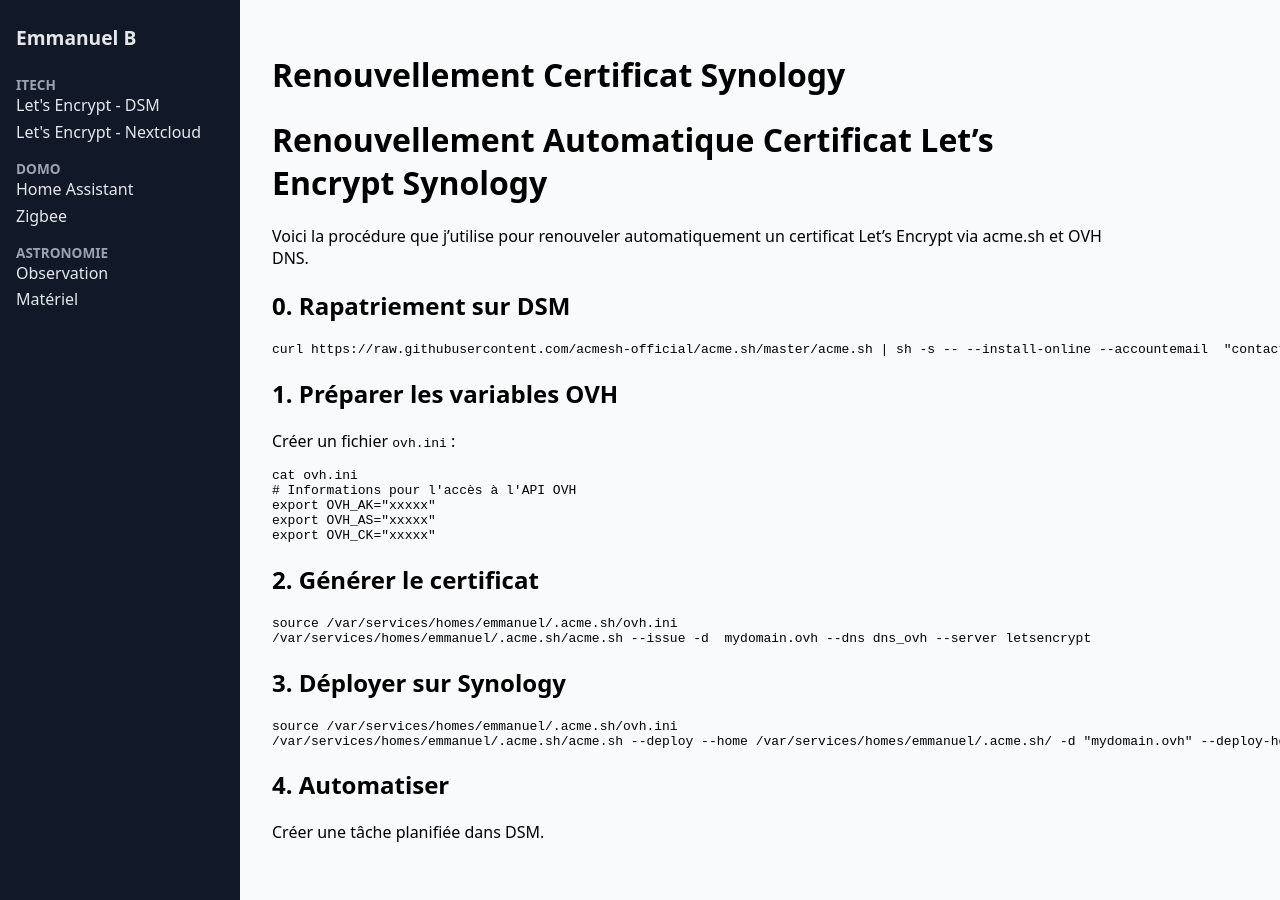
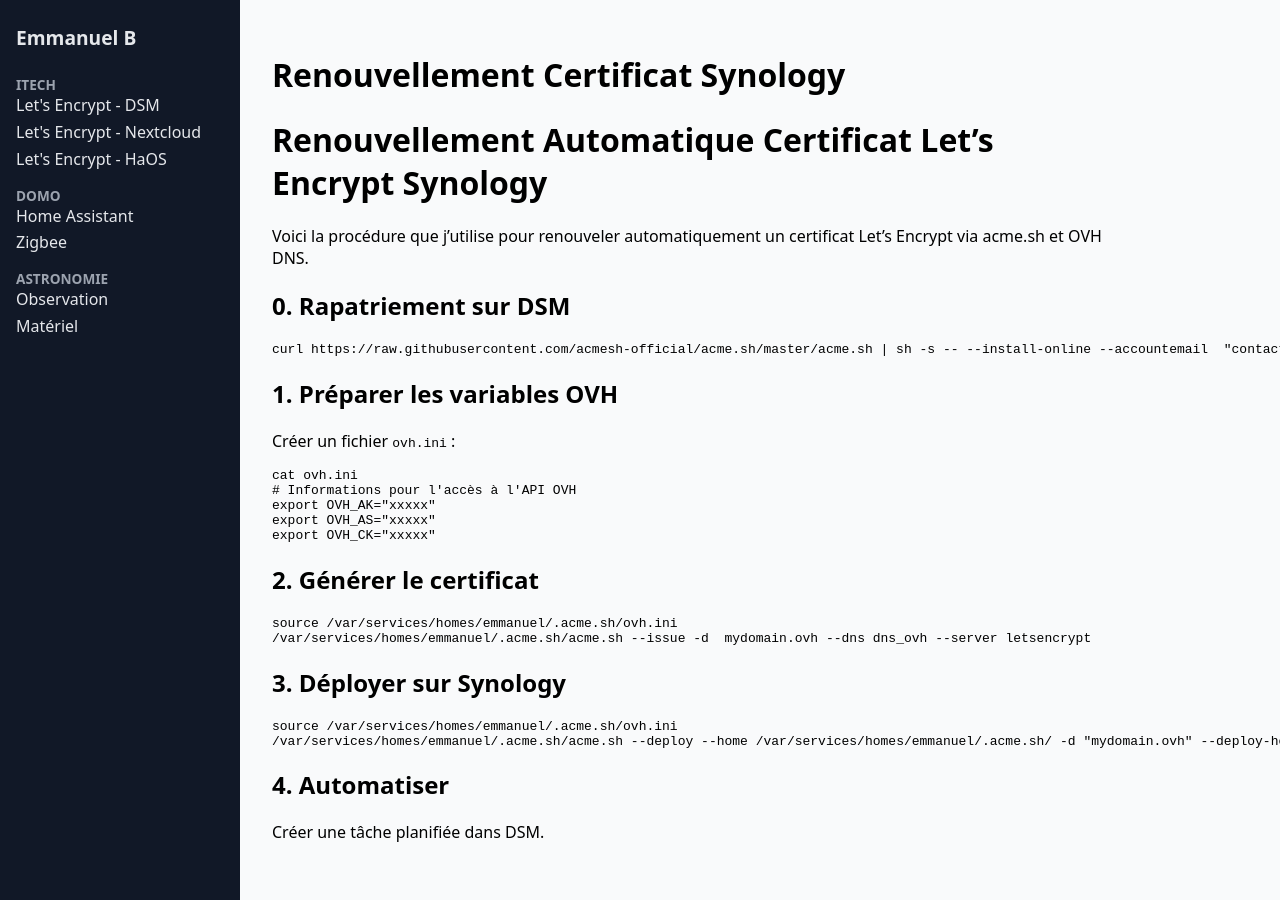
Before and after one commit to CosmicExplorator/cosmicexplorator.github.io, a Jekyll site: the page built from _pages/renewCertForDSM.md, in a window 1280 px wide. Built offline with Jekyll 4.4.1, drawn with Linux system fonts in a browser that asks for light colours.

Commit message:
Update navigation.yml

```diff
--- a/_data/navigation.yml
+++ b/_data/navigation.yml
@@ -4,7 +4,8 @@
       url: /renewCertForDSM/
     - title: Let's Encrypt - Nextcloud
       url: /renewCertForNextcloud/
-
+    - title: Let's Encrypt - HaOS
+      url: /renewCertForHaOs/
 - title: Domo
   items:
     - title: Home Assistant
```
